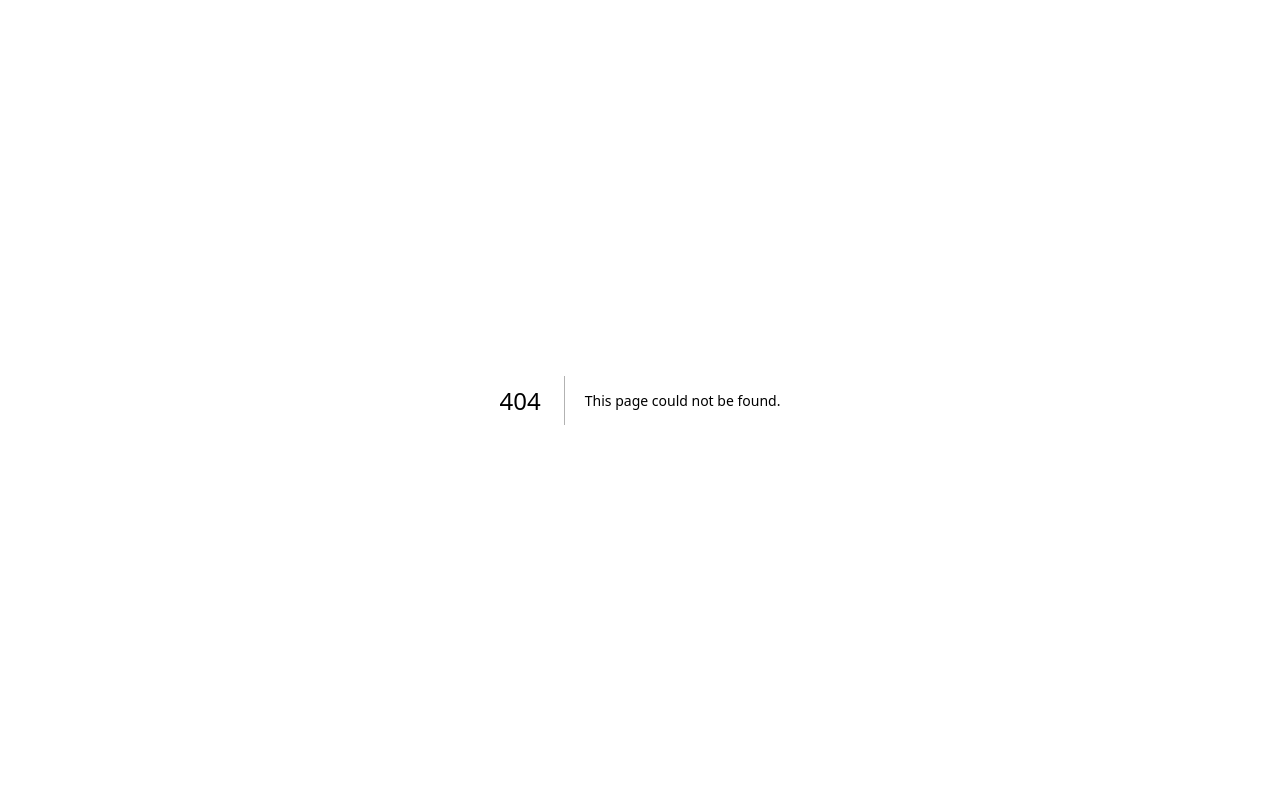
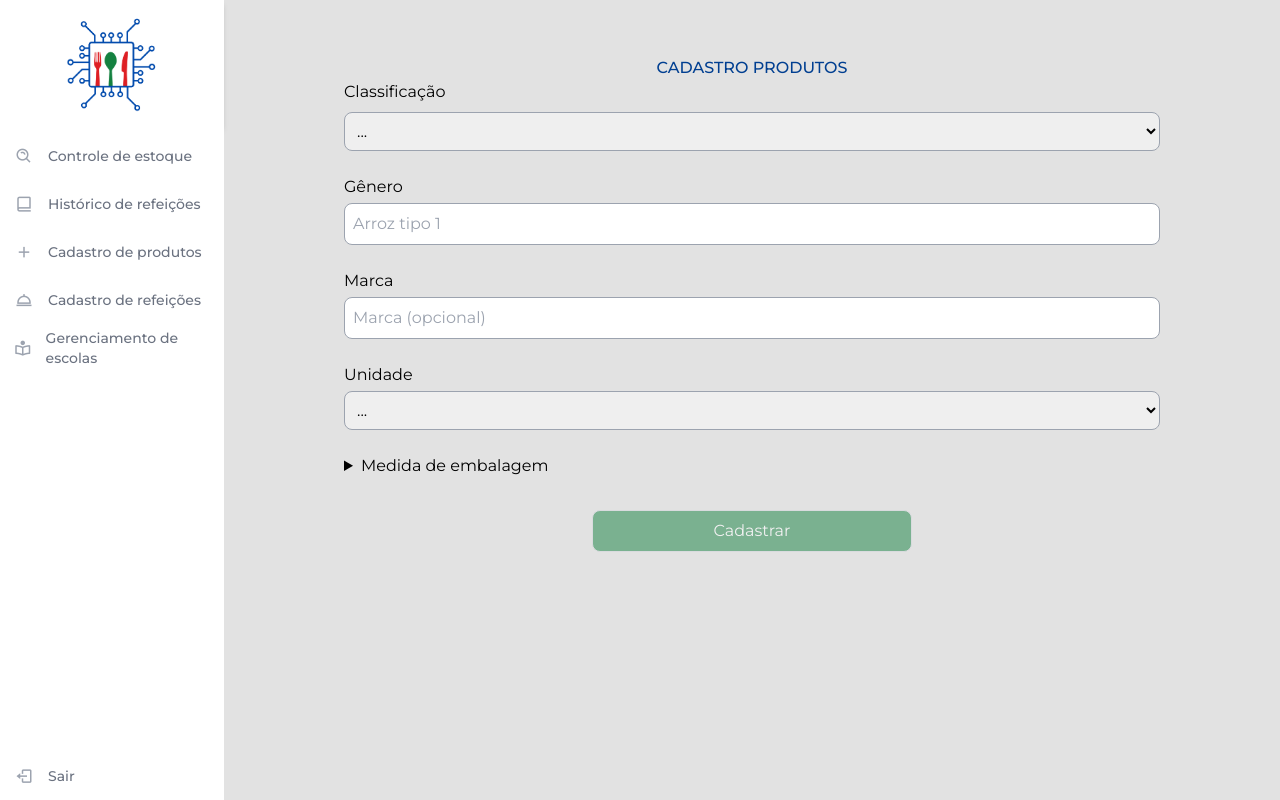
Before and after one commit to liliangeovana/cantina-front, a Next.js app: page /nutricionista/cadastrar-produtos in a window 1280 px wide. Before the commit this address had no page. Built offline with nearby package versions, Linux system fonts and the light colour scheme.

Commit message:
cadastro de produtos v1.0

```diff
--- /dev/null
+++ b/src/app/api/produtos/register/route.ts
@@ -0,0 +1,41 @@
+import { NextRequest, NextResponse } from "next/server";
+import { connect } from "../../../../../db";
+import produtoModel from "@/models/produtos/produtoModel";
+
+connect();
+
+export async function POST(request: NextRequest) {
+    try {
+        const reqBody = await request.json();
+        const { classificacao, genero, marca, unidade, medida } = reqBody;
+
+        console.log("reqBody", reqBody);
+
+        const produtoExist = await produtoModel.findOne({ genero });
+
+        if (produtoExist) {
+            return NextResponse.json({ error: "Produto já cadastrado" }, { status: 400 });
+        }
+
+        const newProductRegister = new produtoModel({
+            classificacao,
+            genero,
+            marca,
+            unidade,
+            medida
+        });
+
+        console.log("new product", newProductRegister);
+
+        const produtoRegistrado = await newProductRegister.save();
+        console.log(produtoRegistrado);
+
+        return NextResponse.json({
+            message: "Produto criado com sucesso",
+            success: true,
+            produtoRegistrado
+        });
+    } catch (error) {
+        return NextResponse.json({ error: "Produto já cadastrado" }, { status: 500 });
+    }
+}
--- a/src/app/api/users/nutriRegister/route.ts
+++ b/src/app/api/users/nutriRegister/route.ts
@@ -2,7 +2,6 @@ import { NextRequest, NextResponse } from "next/server";
 import bcrypt from 'bcryptjs';
 import nutriModel from "@/models/users/nutriModel";
 import { connect } from "../../../../../db";
-import toast from "react-hot-toast";
 
 connect()
 
--- /dev/null
+++ b/src/app/nutricionista/cadastrar-produtos/page.tsx
@@ -0,0 +1,18 @@
+import MenuNutri from "@/components/MenuNutri";
+import CadastrarProdutosForm from "@/utils/forms/cadastrar-produtos/cadastrarProdutosForm";
+
+export default function cadastrarProdutos() {
+    return (
+        <div>
+            <title>Cantina Tech | Cadastrar produtos</title>
+            <div className="flex flex-row">
+                <section>
+                    <MenuNutri />
+                </section>
+                <section className="w-full">
+                    <CadastrarProdutosForm />
+                </section>
+            </div>
+        </div>
+    )
+}
--- a/src/components/MenuNutri.tsx
+++ b/src/components/MenuNutri.tsx
@@ -1,4 +1,5 @@
 import LogoutButton from "@/utils/logoutButton/logoutButton";
+import Link from "next/link";
 
 export default function MenuNutri() {
 
@@ -26,10 +27,10 @@ export default function MenuNutri() {
                                 </a>
                             </li>
                             <li>
-                                <a href="#" className="flex flex-row items-center h-12 transform hover:translate-x-2 transition-transform ease-in duration-200 text-gray-500 hover:text-gray-800">
+                                <Link href="../nutricionista/cadastrar-produtos/" className="flex flex-row items-center h-12 transform hover:translate-x-2 transition-transform ease-in duration-200 text-gray-500 hover:text-gray-800">
                                     <span className="inline-flex items-center justify-center h-12 w-12 text-lg text-gray-400"><i className='bx bx-plus'></i></span>
                                     <span className="text-sm font-medium">Cadastro de produtos</span>
-                                </a>
+                                </Link>
                             </li>
                             <li>
                                 <a href="#" className="flex flex-row items-center h-12 transform hover:translate-x-2 transition-transform ease-in duration-200 text-gray-500 hover:text-gray-800">
--- /dev/null
+++ b/src/models/produtos/produtoModel.tsx
@@ -0,0 +1,30 @@
+import mongoose from "mongoose";
+
+const produtoSchema = new mongoose.Schema(
+  {
+    classificacao: {
+      type: String,
+      required: true
+    },
+    genero: {
+      type: String,
+      required: true
+    },
+    marca: {
+      type: String,
+    },
+    unidade: {
+      type: String,
+      required: true
+    },
+    medida: {
+        type: String,
+    },
+  },
+  { timestamps: true }
+);
+
+const produtoModel = mongoose.models.produtoModel || mongoose.model("produtoModel", produtoSchema);
+
+
+export default produtoModel;
--- /dev/null
+++ b/src/utils/forms/cadastrar-produtos/cadastrarProdutosForm.tsx
@@ -0,0 +1,108 @@
+'use client'
+import React from 'react';
+import useCadastrarProdutoController from './controller/cadastrarProdutosController';
+
+export default function CadastrarProdutosForm() {
+    const { produto, loading, formValid, handleSubmit, handleInputChange, handleSelectChange } = useCadastrarProdutoController();
+
+    return (
+        <div className="flex flex-col items-center h-svh p-14">
+            <h1 className="text-cor3 font-medium uppercase">Cadastro produtos</h1>
+
+            <div className="flex flex-col gap-y-6 h-fit w-full px-16">
+
+                {/* CLASSIFICAÇÃO */}
+                <div className="flex flex-col gap-y-2">
+                    <label htmlFor="classificacao">Classificação</label>
+                    <select
+                        className="p-2 border border-gray-400 rounded-lg focus:outline-none focus:border-gray-600 text-black"
+                        id="classificacao"
+                        value={produto.classificacao}
+                        onChange={handleSelectChange}
+                        name="classificacao"
+                    >
+                        <option selected hidden>...</option>
+                        <option value="estivas">Estivas</option>
+                        <option value="proteina">Proteina</option>
+                        <option value="frios">Frios</option>
+                        <option value="agricultura">Agricultura</option>
+                        <option value="hortifruti">Hortfruti</option>
+                        <option value="outros">Outros</option>
+                    </select>
+                </div>
+
+                {/* Gênero */}
+                <div className="flex flex-col gap-y-1">
+                    <label htmlFor="genero">Gênero</label>
+                    <input
+                        className="p-2 border border-gray-400 rounded-lg focus:outline-none focus:border-gray-600 text-black"
+                        id="genero"
+                        type="text"
+                        name="genero"
+                        placeholder="Arroz tipo 1"
+                        value={produto.genero}
+                        onChange={handleInputChange}
+                    />
+                </div>
+
+                {/* Marca */}
+                <div className="flex flex-col gap-y-1">
+                    <label htmlFor="marca">Marca</label>
+                    <input
+                        className="p-2 border border-gray-400 rounded-lg focus:outline-none focus:border-gray-600"
+                        id="marca"
+                        type="text"
+                        name="marca"
+                        placeholder="Marca (opcional)"
+                        value={produto.marca}
+                        onChange={handleInputChange}                    />
+                </div>
+
+                {/* Unidade */}
+                <div className="flex flex-col gap-y-1">
+                    <label htmlFor="unidade">Unidade</label>
+                    <select
+                        className="p-2 border border-gray-400 rounded-lg focus:outline-none focus:border-gray-600 text-black"
+                        id="unidade"
+                        value={produto.unidade}
+                        onChange={handleSelectChange}
+                        name="unidade"
+                    >
+                        <option selected hidden>...</option>
+                        <option value="embalagem">Embalagem</option>
+                        <option value="kg">Kg</option>
+                        <option value="frasco">Frasco</option>
+                        <option value="cartela">Cartela</option>
+                        <option value="unidade">Unidade</option>
+                        <option value="pote">Pote</option>
+                        <option value="maço">Maço</option>
+                    </select>
+                </div>
+
+                <details>
+                    <summary>Medida de embalagem </summary>
+                    {/* Medida */}
+                    <div className="flex flex-col gap-y-1 p-4">
+                        <label htmlFor="medida">Medida</label>
+                        <input
+                            className="p-2 border border-gray-400 rounded-lg focus:outline-none focus:border-gray-600"
+                            id="medida"
+                            type="text"
+                            name="medida"
+                            placeholder="Embalagem 160g a 170g"
+                            value={produto.medida}
+                            onChange={handleInputChange}
+                        />
+                    </div>
+                </details>
+            </div>
+            <button
+                    onClick={handleSubmit}
+                    disabled={!formValid || loading}
+                    className={`w-80 p-2 mt-8 border bg-cor4 border-gray-300 hover:bg-green-600 text-white rounded-lg focus:outline-none focus:border-gray-600 ${(!formValid || loading) ? "cursor-not-allowed opacity-50" : ""}`}
+                >
+                    {loading ? "Processando..." : "Cadastrar"}
+                </button>
+        </div>
+    )
+}
--- /dev/null
+++ b/src/utils/forms/cadastrar-produtos/controller/cadastrarProdutosController.ts
@@ -0,0 +1,69 @@
+'use client'
+import React, { useState, useEffect } from "react"
+import axios from "axios"
+
+interface ProdutoFormData{
+    classificacao:string,
+    genero:string,
+    marca:string,
+    unidade: string,
+    medida: string
+}
+const useCadastrarProdutoController = () => {
+
+    const [produto, setProduto] = useState<ProdutoFormData>({
+        classificacao: "",
+        genero: "",
+        marca: "",
+        unidade: "",
+        medida: "",
+    });
+
+    const [formValid, setFormValid] = useState<boolean>(false);
+    const [loading, setLoading] = useState<boolean>(false);
+
+    const handleInputChange = (e: React.ChangeEvent<HTMLInputElement>) => {
+        const { name, value } = e.target;
+        setProduto({ ...produto, [name]: value });
+    };
+
+    const handleSelectChange = (e: React.ChangeEvent<HTMLSelectElement>) => {
+        const { name, value } = e.target;
+        setProduto({ ...produto, [name]: value });
+    };
+
+    const handleSubmit = async () => {
+        try {
+            setLoading(true);
+            const response = await axios.post("/api/produtos/register/", produto);
+            alert("Cadastro feito com sucesso");
+            //limpando os campos
+            setProduto({
+                classificacao: "",
+                genero: "",
+                marca: "",
+                unidade: "",
+                medida: "",
+            });
+        } catch (error) {
+            console.log('Cadastro falhou.', error);
+            alert('Cadastro falhou.');
+        } finally {
+            setLoading(false);
+        }
+    };
+
+    // Verifica se o formulário é válido
+    useEffect(() => {
+        const { genero } = produto;
+        if (genero) {
+            setFormValid(true);
+        } else {
+            setFormValid(false);
+        }
+    }, [produto]);
+
+    return { produto, loading, formValid, handleSubmit, handleInputChange, handleSelectChange };
+}
+
+export default useCadastrarProdutoController;
```
